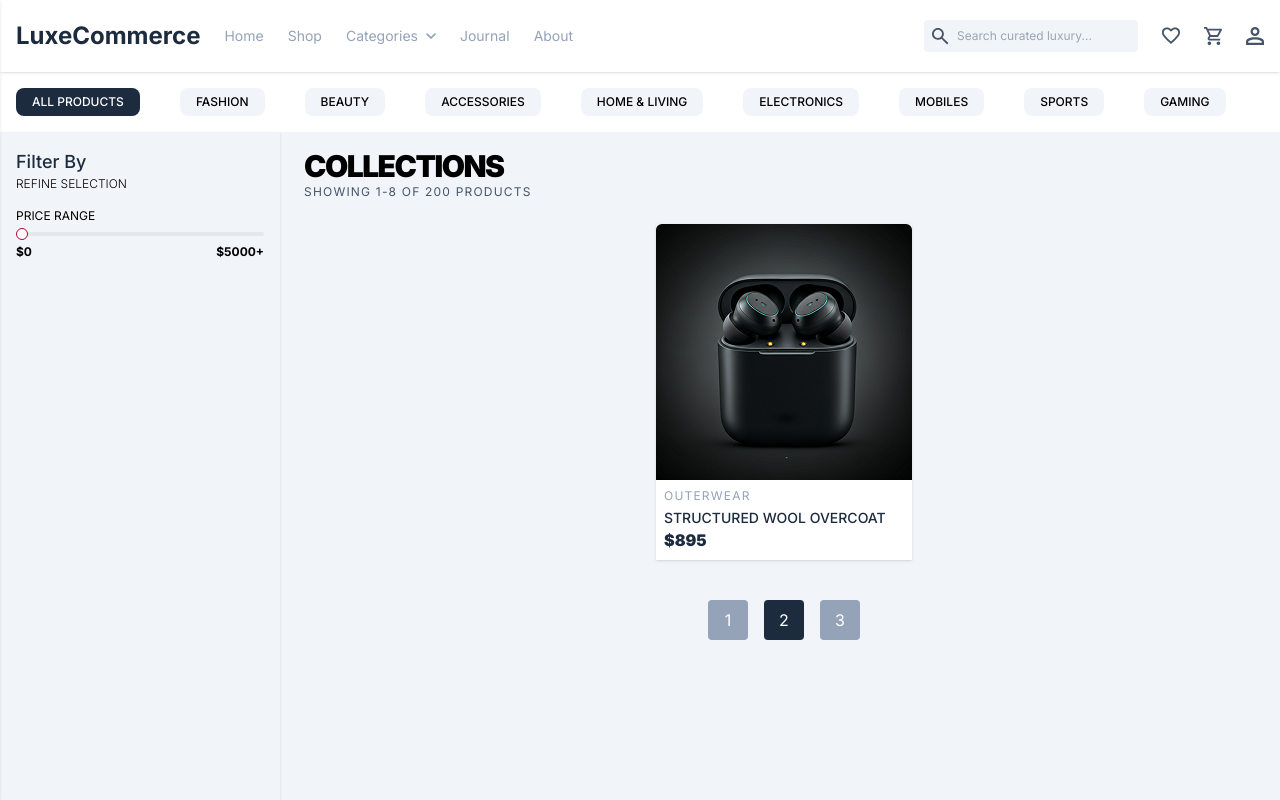
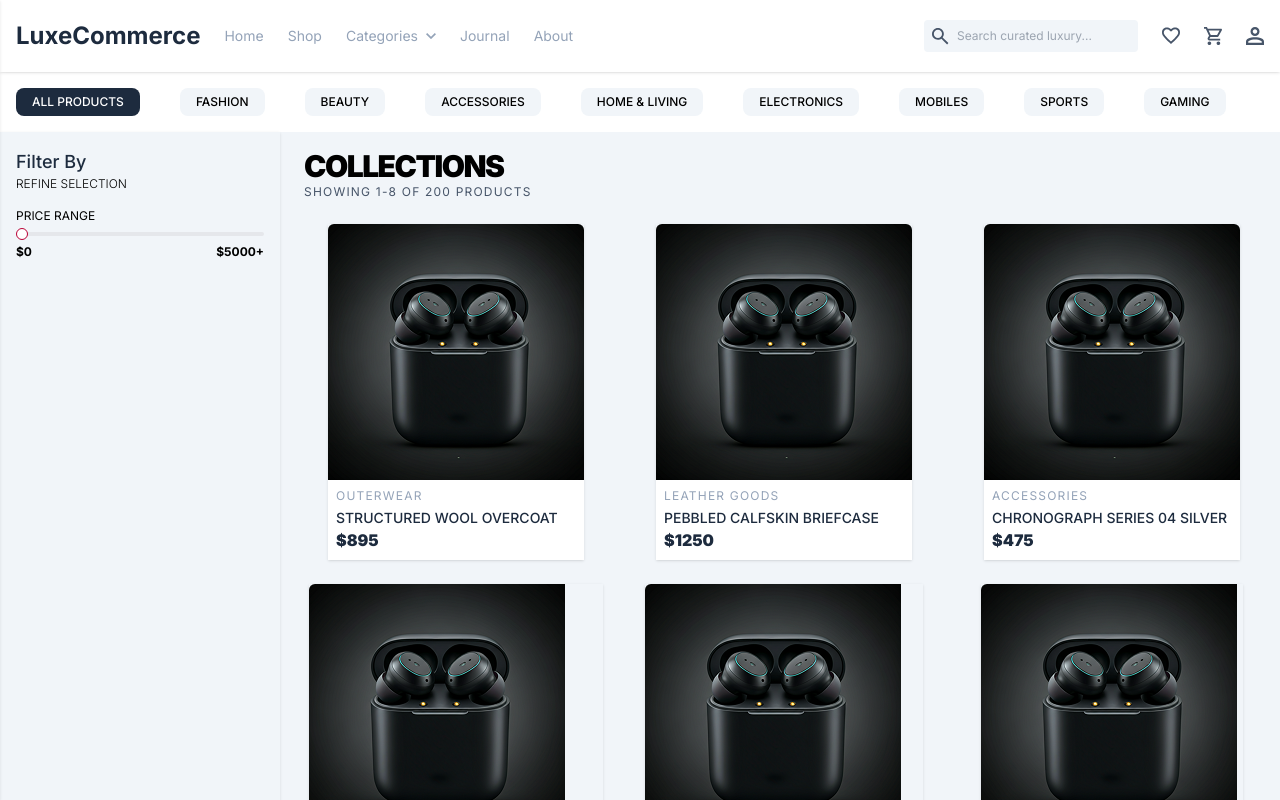
Before and after one commit to abdalla-samir/LuxeCommerce, a React (Vite) app: page /shop in a window 1280 px wide. Shown: the top 800 px of the page. Built offline with nearby package versions, Linux system fonts and the light colour scheme.

Commit message:
Finished the paginated navigation in the shop products section.

```diff
--- a/src/components/common/Button.jsx
+++ b/src/components/common/Button.jsx
@@ -1,7 +1,8 @@
-export default function Button({ link, label, style }) {
+export default function Button({ link, label, style, onClick }) {
     return (
         <button
             className={`${style} w-40 cursor-pointer transition duration-200`}
+            onClick={onClick}
         >
             {label}
         </button>
--- a/src/components/shop/Pagination.jsx
+++ b/src/components/shop/Pagination.jsx
@@ -1,19 +1,26 @@
 import Button from "/src/components/common/Button";
-export default function Pagination() {
-    return (
-        <div className=" flex justify-center mt-10 gap-4">
+export default function Pagination({
+    currentPage,
+    setCurrentPage,
+    startPage,
+    endPage,
+}) {
+    const buttons = [];
+    for (let i = startPage; i <= endPage; i++) {
+        buttons.push(
             <Button
-                label="1"
-                style="bg-muted text-white max-w-10 p-2 rounded"
-            />
-            <Button
-                label="2"
-                style="bg-primary text-white max-w-10 p-2 rounded"
-            />
-            <Button
-                label="3"
-                style="bg-muted text-white max-w-10 p-2 rounded"
-            />
-        </div>
-    );
+                key={i}
+                label={i}
+                style={`${
+                    i === currentPage
+                        ? "bg-primary text-white"
+                        : "bg-muted text-white"
+                } max-w-10 p-2 rounded`}
+                onClick={() => {
+                    setCurrentPage(i);
+                }}
+            />,
+        );
+    }
+    return <div className=" flex justify-center mt-10 gap-4">{buttons}</div>;
 }
--- a/src/components/shop/ShopProductsSection.jsx
+++ b/src/components/shop/ShopProductsSection.jsx
@@ -1,20 +1,47 @@
+import { useState } from "react";
 import Pagination from "./Pagination";
 import ProductCard from "/src/components/ui/ProductCard";
 import { products } from "/src/data/products";
 export default function ShopProductsSection() {
-    const productsArray = products.map((product) => (
-        <ProductCard
-            key={product.id}
-            name={product.name}
-            category={product.category}
-            price={product.price}
-            image={product.image}
-        />
-    ));
+    const [currentPage, setCurrentPage] = useState(1);
+    const productsPerPage = 6;
+    const totalPages = Math.ceil(products.length / productsPerPage);
+    const startIndex = (currentPage - 1) * productsPerPage;
+    // Calculate the button range for pagination
+    const currentProducts = products.slice(
+        startIndex,
+        startIndex + productsPerPage,
+    );
+    let startPage = currentPage - 1;
+    let endPage = currentPage + 1;
+    if (startPage < 1) {
+        startPage = 1;
+        endPage = Math.min(3, totalPages);
+    }
+    if (endPage > totalPages) {
+        endPage = totalPages;
+        startPage = Math.max(1, totalPages - 2);
+    }
+
     return (
         <>
-            <div className="grid-auto">{productsArray}</div>
-            <Pagination />
+            <div className="grid-auto">
+                {currentProducts.map((product) => (
+                    <ProductCard
+                        key={product.id}
+                        name={product.name}
+                        category={product.category}
+                        price={product.price}
+                        image={product.image}
+                    />
+                ))}
+            </div>
+            <Pagination
+                currentPage={currentPage}
+                setCurrentPage={setCurrentPage}
+                startPage={startPage}
+                endPage={endPage}
+            />
         </>
     );
 }
--- a/src/data/products.jsx
+++ b/src/data/products.jsx
@@ -8,110 +8,110 @@ export const products = [
         price: 895,
         image: ProductImage,
     },
-    // {
-    //     id: 2,
-    //     name: "Pebbled Calfskin Briefcase",
-    //     category: "Leather Goods",
-    //     price: 1250,
-    //     image: ProductImage,
-    // },
-    // {
-    //     id: 3,
-    //     name: "Chronograph Series 04 Silver",
-    //     category: "Accessories",
-    //     price: 475,
-    //     image: ProductImage,
-    // },
-    // {
-    //     id: 4,
-    //     name: "Rose Accent Performance Sneaker",
-    //     category: "Footwear",
-    //     price: 320,
-    //     image: ProductImage,
-    // },
-    // {
-    //     id: 5,
-    //     name: "Pro-Sound Over-Ear Headphones",
-    //     category: "Electronics",
-    //     price: 550,
-    //     image: ProductImage,
-    // },
-    // {
-    //     id: 6,
-    //     name: "Essential Cotton Oxford Shirt",
-    //     category: "Tailoring",
-    //     price: 195,
-    //     image: ProductImage,
-    // },
-    // {
-    //     id: 7,
-    //     name: "Burgundy Structured Tote Bag",
-    //     category: "Accessories",
-    //     price: 1450,
-    //     image: ProductImage,
-    // },
-    // {
-    //     id: 8,
-    //     name: "Monochrome Archive Sneaker",
-    //     category: "Footwear",
-    //     price: 480,
-    //     image: ProductImage,
-    // },
+    {
+        id: 2,
+        name: "Pebbled Calfskin Briefcase",
+        category: "Leather Goods",
+        price: 1250,
+        image: ProductImage,
+    },
+    {
+        id: 3,
+        name: "Chronograph Series 04 Silver",
+        category: "Accessories",
+        price: 475,
+        image: ProductImage,
+    },
+    {
+        id: 4,
+        name: "Rose Accent Performance Sneaker",
+        category: "Footwear",
+        price: 320,
+        image: ProductImage,
+    },
+    {
+        id: 5,
+        name: "Pro-Sound Over-Ear Headphones",
+        category: "Electronics",
+        price: 550,
+        image: ProductImage,
+    },
+    {
+        id: 6,
+        name: "Essential Cotton Oxford Shirt",
+        category: "Tailoring",
+        price: 195,
+        image: ProductImage,
+    },
+    {
+        id: 7,
+        name: "Burgundy Structured Tote Bag",
+        category: "Accessories",
+        price: 1450,
+        image: ProductImage,
+    },
+    {
+        id: 8,
+        name: "Monochrome Archive Sneaker",
+        category: "Footwear",
+        price: 480,
+        image: ProductImage,
+    },
 
-    // {
-    //     id: 9,
-    //     name: "Slim Fit Denim Jacket",
-    //     category: "Outerwear",
-    //     price: 210,
-    //     image: ProductImage,
-    // },
-    // {
-    //     id: 10,
-    //     name: "Classic Leather Belt",
-    //     category: "Accessories",
-    //     price: 120,
-    //     image: ProductImage,
-    // },
-    // {
-    //     id: 11,
-    //     name: "Minimalist Analog Watch",
-    //     category: "Accessories",
-    //     price: 350,
-    //     image: ProductImage,
-    // },
-    // {
-    //     id: 12,
-    //     name: "Lightweight Running Shoes",
-    //     category: "Footwear",
-    //     price: 260,
-    //     image: ProductImage,
-    // },
-    // {
-    //     id: 13,
-    //     name: "Cashmere Crewneck Sweater",
-    //     category: "Knitwear",
-    //     price: 600,
-    //     image: ProductImage,
-    // },
-    // {
-    //     id: 14,
-    //     name: "Travel Duffel Bag",
-    //     category: "Bags",
-    //     price: 980,
-    //     image: ProductImage,
-    // },
-    // {
-    //     id: 15,
-    //     name: "Performance Track Pants",
-    //     category: "Activewear",
-    //     price: 180,
-    //     image: ProductImage,
-    // },
-    // {
-    //     id: 16,
-    //     name: "Polarized Sunglasses",
-    //     category: "Accessories",
-    //     price: 220,
-    //     image: ProductImage,
-    // },
+    {
+        id: 9,
+        name: "Slim Fit Denim Jacket",
+        category: "Outerwear",
+        price: 210,
+        image: ProductImage,
+    },
+    {
+        id: 10,
+        name: "Classic Leather Belt",
+        category: "Accessories",
+        price: 120,
+        image: ProductImage,
+    },
+    {
+        id: 11,
+        name: "Minimalist Analog Watch",
+        category: "Accessories",
+        price: 350,
+        image: ProductImage,
+    },
+    {
+        id: 12,
+        name: "Lightweight Running Shoes",
+        category: "Footwear",
+        price: 260,
+        image: ProductImage,
+    },
+    {
+        id: 13,
+        name: "Cashmere Crewneck Sweater",
+        category: "Knitwear",
+        price: 600,
+        image: ProductImage,
+    },
+    {
+        id: 14,
+        name: "Travel Duffel Bag",
+        category: "Bags",
+        price: 980,
+        image: ProductImage,
+    },
+    {
+        id: 15,
+        name: "Performance Track Pants",
+        category: "Activewear",
+        price: 180,
+        image: ProductImage,
+    },
+    {
+        id: 16,
+        name: "Polarized Sunglasses",
+        category: "Accessories",
+        price: 220,
+        image: ProductImage,
+    },
 ];
```
